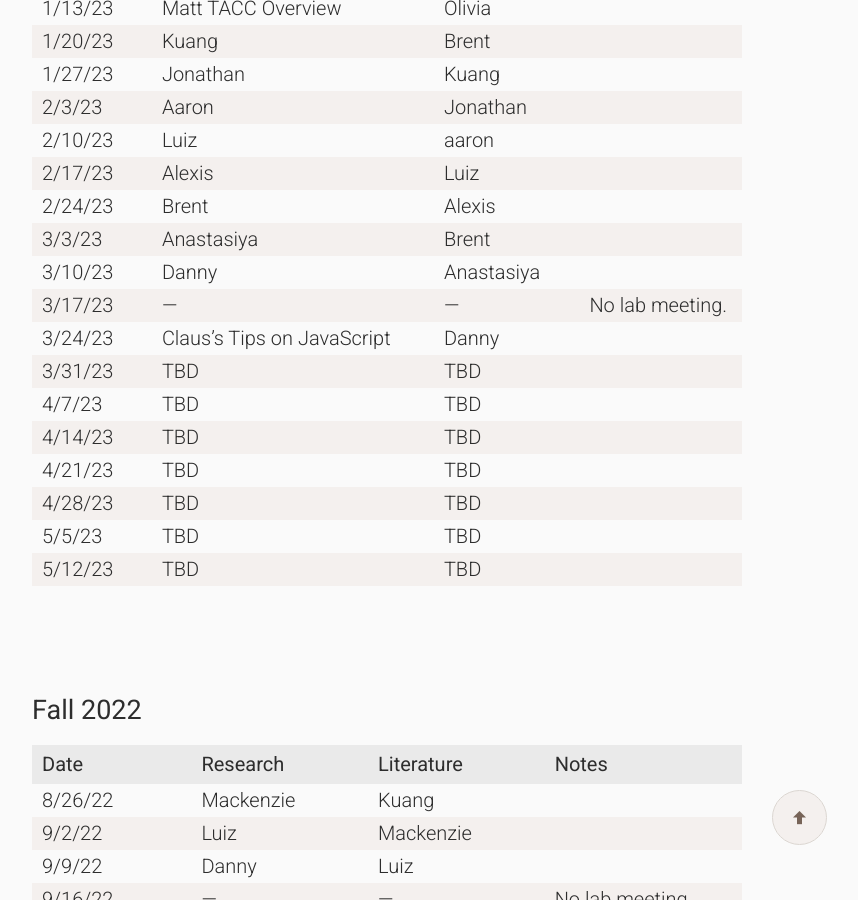
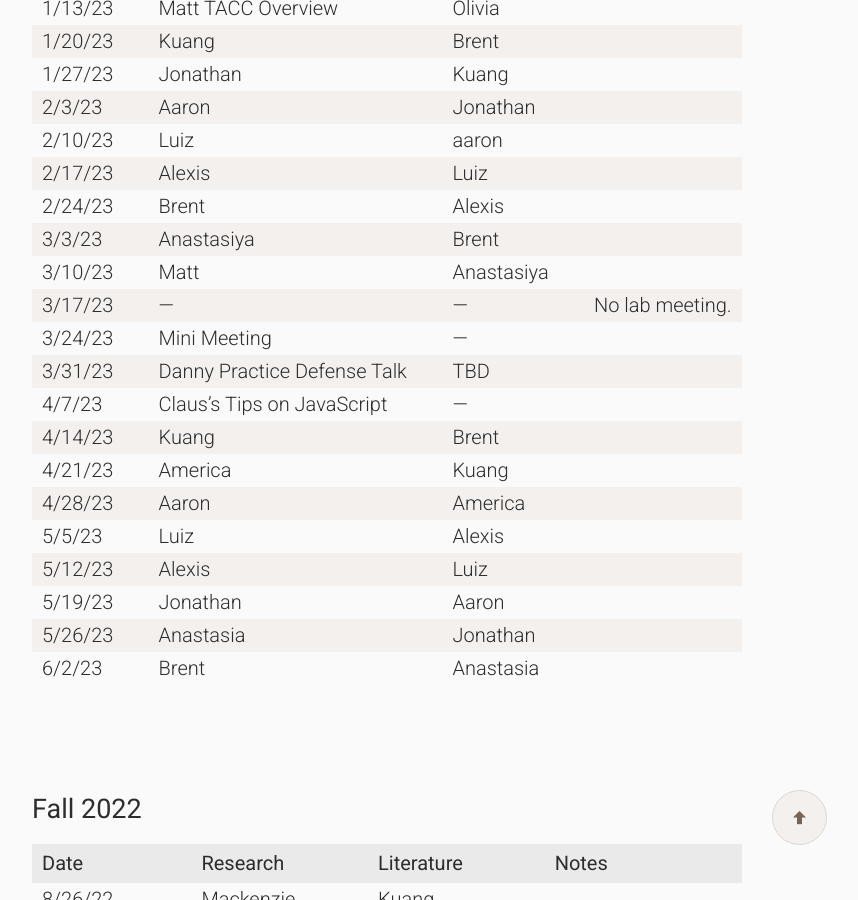
Before and after one commit to wilkelab/wilkelab.github.io, a Jekyll site: the page built from lab_meetings.md, in a window 1280 px wide and 900 px high, scrolled down 361 px. Shown: the whole window, without its empty margins (253-1111 px from the left). Built offline with Jekyll 4.4.1, drawn with Linux system fonts in a browser that asks for light colours; nearby versions of some CDN libraries.

Commit message:
Update lab_meetings.md

```diff
--- a/lab_meetings.md
+++ b/lab_meetings.md
@@ -20,16 +20,19 @@ Lab meetings are held Fridays from 11 AM -- 12:30 PM in MBB 3.204.
 | 2/17/23 || Alexis || Luiz ||
 | 2/24/23 || Brent || Alexis ||
 | 3/3/23 || Anastasiya || Brent ||
-| 3/10/23 || Danny || Anastasiya ||
+| 3/10/23 || Matt || Anastasiya ||
 | 3/17/23 || --- || --- || No lab meeting.
-| 3/24/23 || Claus's Tips on JavaScript || Danny ||
-| 3/31/23 || TBD || TBD ||
-| 4/7/23 || TBD || TBD ||
-| 4/14/23 || TBD || TBD ||
-| 4/21/23 || TBD || TBD ||
-| 4/28/23 || TBD || TBD ||
-| 5/5/23 || TBD || TBD ||
-| 5/12/23 || TBD || TBD ||
+| 3/24/23 || Mini Meeting || --- ||
+| 3/31/23 || Danny Practice Defense Talk || TBD ||
+| 4/7/23 || Claus's Tips on JavaScript || --- ||
+| 4/14/23 || Kuang || Brent ||
+| 4/21/23 || America || Kuang ||
+| 4/28/23 || Aaron || America ||
+| 5/5/23 || Luiz || Alexis ||
+| 5/12/23 || Alexis || Luiz ||
+| 5/19/23 || Jonathan || Aaron ||
+| 5/26/23 || Anastasia || Jonathan ||
+| 6/2/23 || Brent || Anastasia ||
 |------+---+--------------------+---+----------------------+---+-------|
 {:.widetable}
 
```
